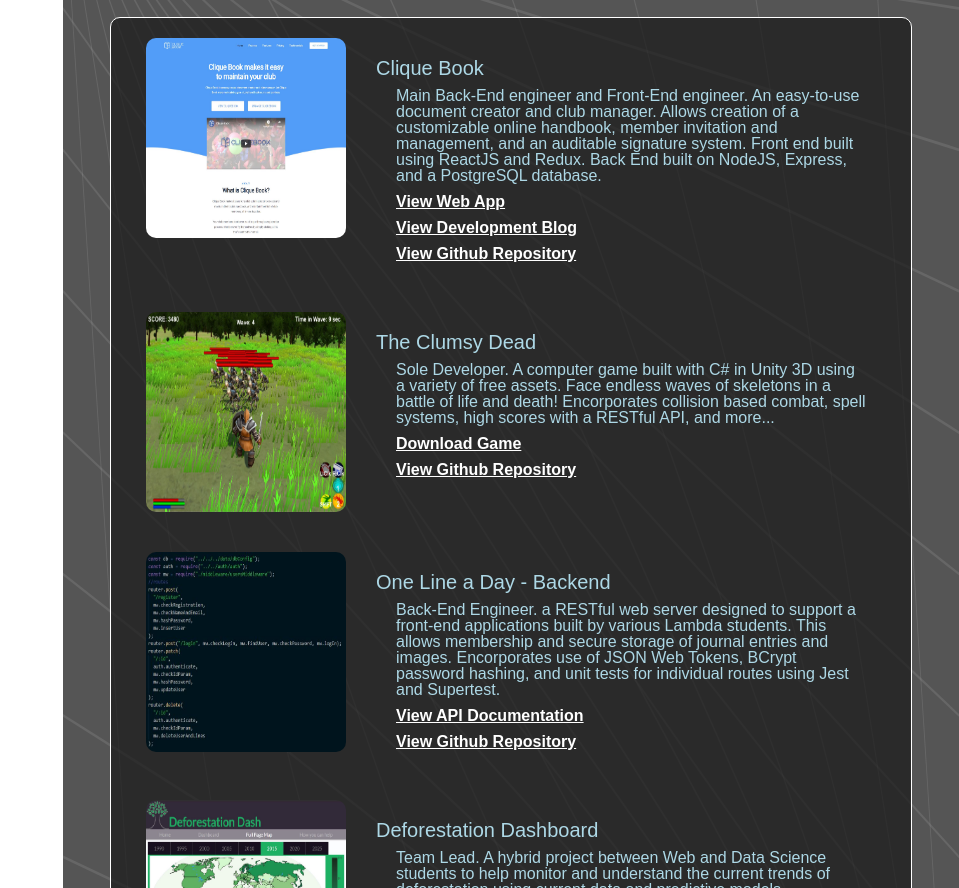
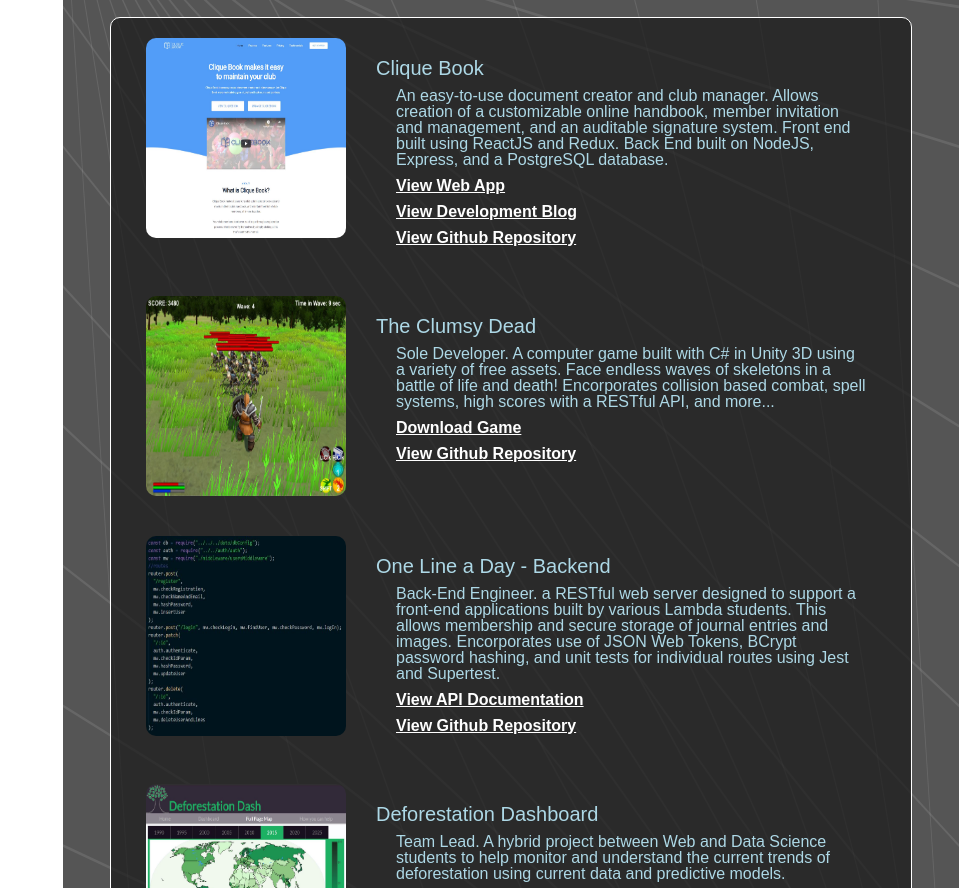
Before and after one commit to Addison-Stavlo/portfolio1, a plain HTML site: page index.html in a window 1280 px wide. Shown: the part 933-1821 px from the top of the page, without its empty margins (321-1280 px from the left). Drawn offline with nearby package versions, Linux system fonts and the light colour scheme.

Commit message:
removed text from descriptions

```diff
--- a/index.html
+++ b/index.html
@@ -74,7 +74,7 @@
             <div class="project-content">
               <h2>Clique Book</h2>
               <p>
-                Main Back-End engineer and Front-End engineer. An easy-to-use
+                An easy-to-use
                 document creator and club manager. Allows creation of a
                 customizable online handbook, member invitation and management,
                 and an auditable signature system. Front end built using ReactJS
```
